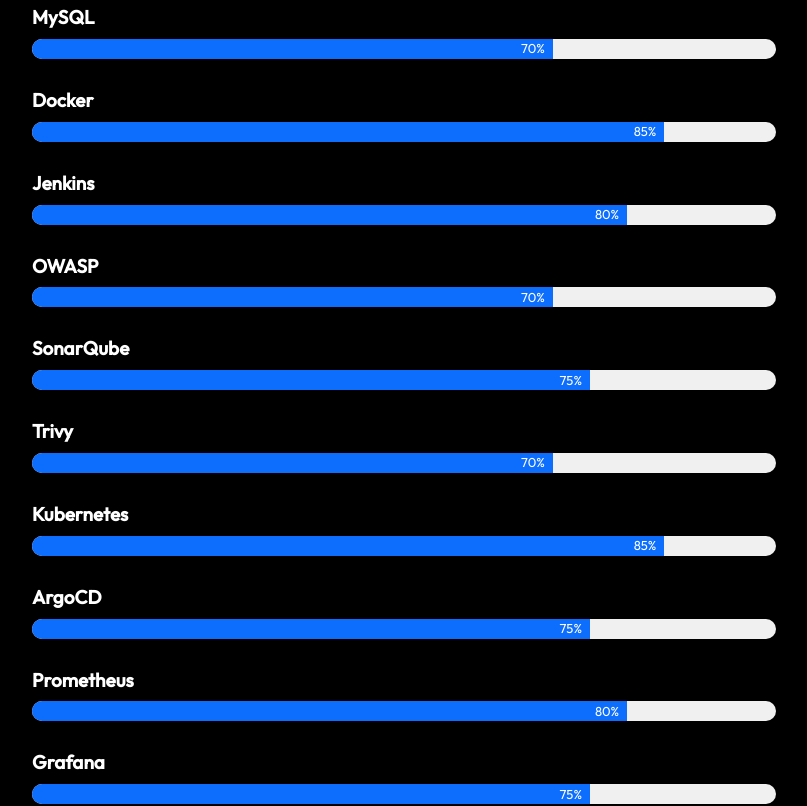
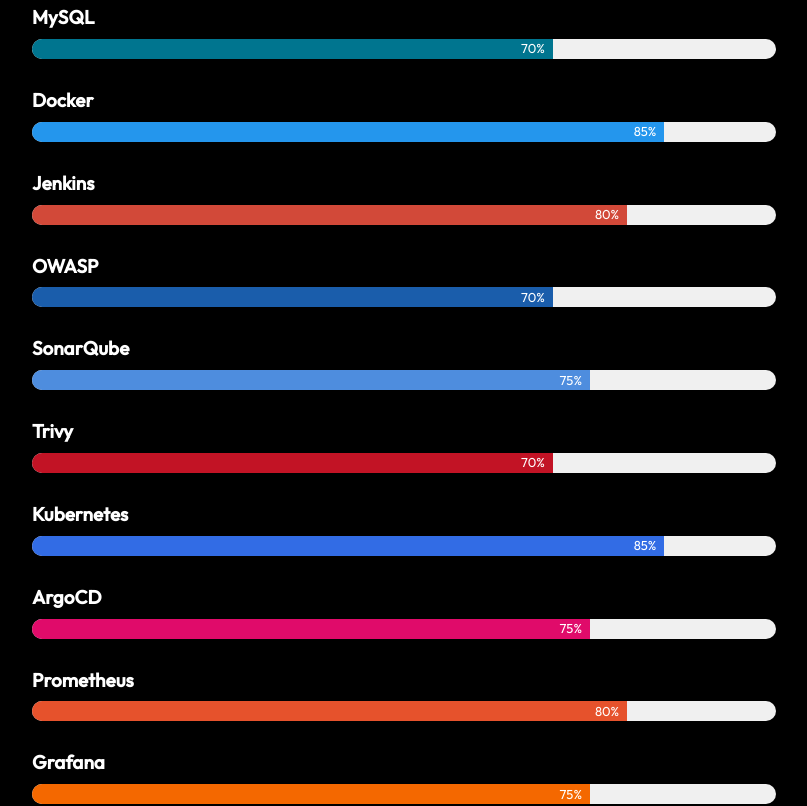
Before and after one commit to mohammad-asif-parimoo/portfolio_website, a React (Create React App) app in the folder client/: page / in a window 1280 px wide. Shown: the part 3760-4566 px from the top of the page, without its empty margins (236-1043 px from the left). Built offline with nearby package versions, Linux system fonts and the light colour scheme.

Commit message:
Update ProgressBarStyles.css

```diff
--- a/client/src/styles/ProgressBarStyles.css
+++ b/client/src/styles/ProgressBarStyles.css
@@ -70,6 +70,50 @@
     background-color: green !important;
 }
 
+.mysql {
+    background-color: #00758f !important;
+}
+
+.docker {
+    background-color: #2496ed !important;
+}
+
+.jenkins {
+    background-color: #d24939 !important;
+}
+
+.owasp {
+    background-color: #1a5dab !important;
+}
+
+.sonarqube {
+    background-color: #4e8dde !important;
+}
+
+.trivy {
+    background-color: #c21325 !important;
+}
+
+.kubernetes {
+    background-color: #326ce5 !important;
+}
+
+.argocd {
+    background-color: #e00b6a !important;
+}
+
+.prometheus {
+    background-color: #e6522c !important;
+}
+
+.grafana {
+    background-color: #f46800 !important;
+}
+
+.aws-eks {
+    background-color: #ff9900 !important;
+}
+
 @-webkit-keyframes animate-positive {
     0% {
         width: 0%;
```
